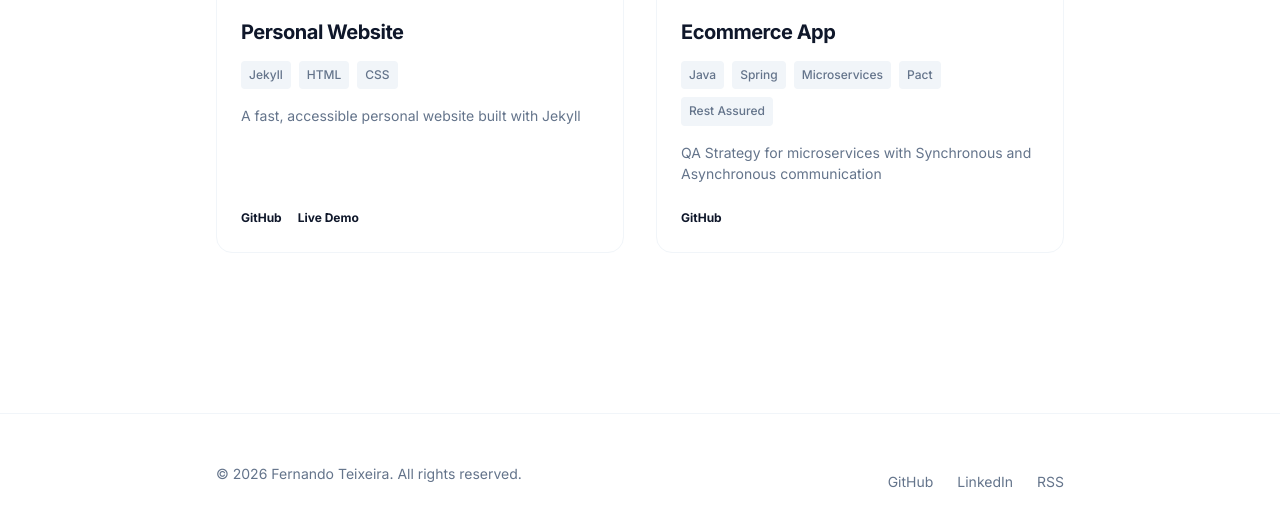
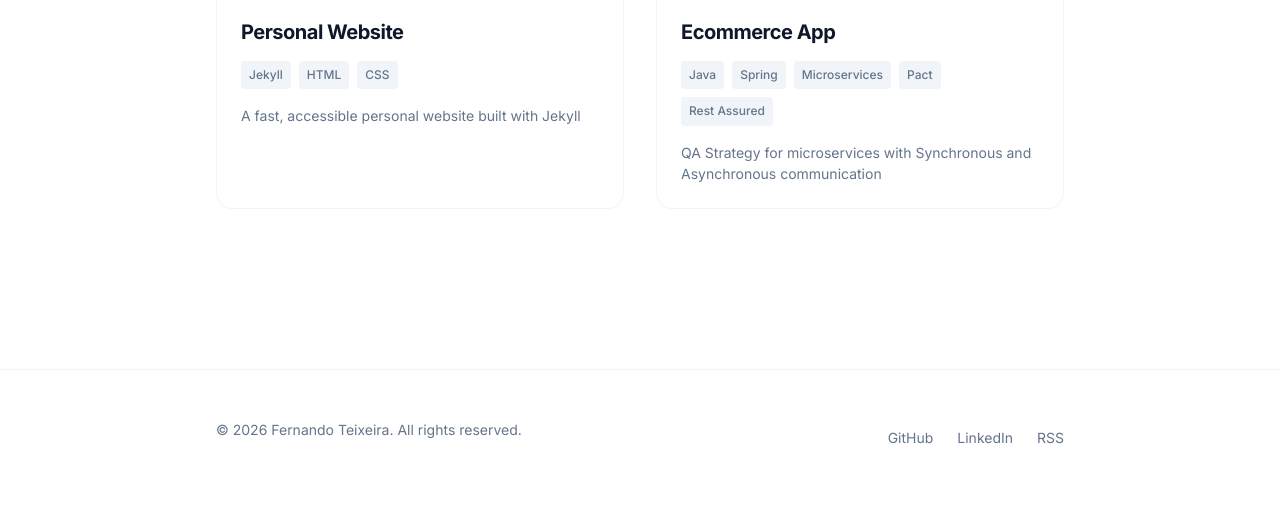
Before and after one commit to teixeira-fernando/teixeira-fernando.github.io, a Jekyll site: the page built from projects.md, in a window 1280 px wide and 900 px high, scrolled down 151 px, cut to the strip 349-876 px from the top of the window. Built offline with Jekyll 4.4.1, drawn with Linux system fonts in a browser that asks for light colours; after the commit the page ends 1006 px from its top, so only the background shows below that.

Commit message:
removed extra links from projects

```diff
--- a/projects.md
+++ b/projects.md
@@ -40,14 +40,6 @@ description: Personal and open source projects
     {% if project_link %}
     </a>
     {% endif %}
-    <div class="project-links">
-      {% if project.repo_url %}
-      <a href="{{ project.repo_url }}" target="_blank" rel="noopener noreferrer" class="project-link-button">GitHub</a>
-      {% endif %}
-      {% if project.url_external %}
-      <a href="{{ project.url_external }}" target="_blank" rel="noopener noreferrer" class="project-link-button">Live Demo</a>
-      {% endif %}
-    </div>
   </div>
   {% endfor %}
 </div>
```
